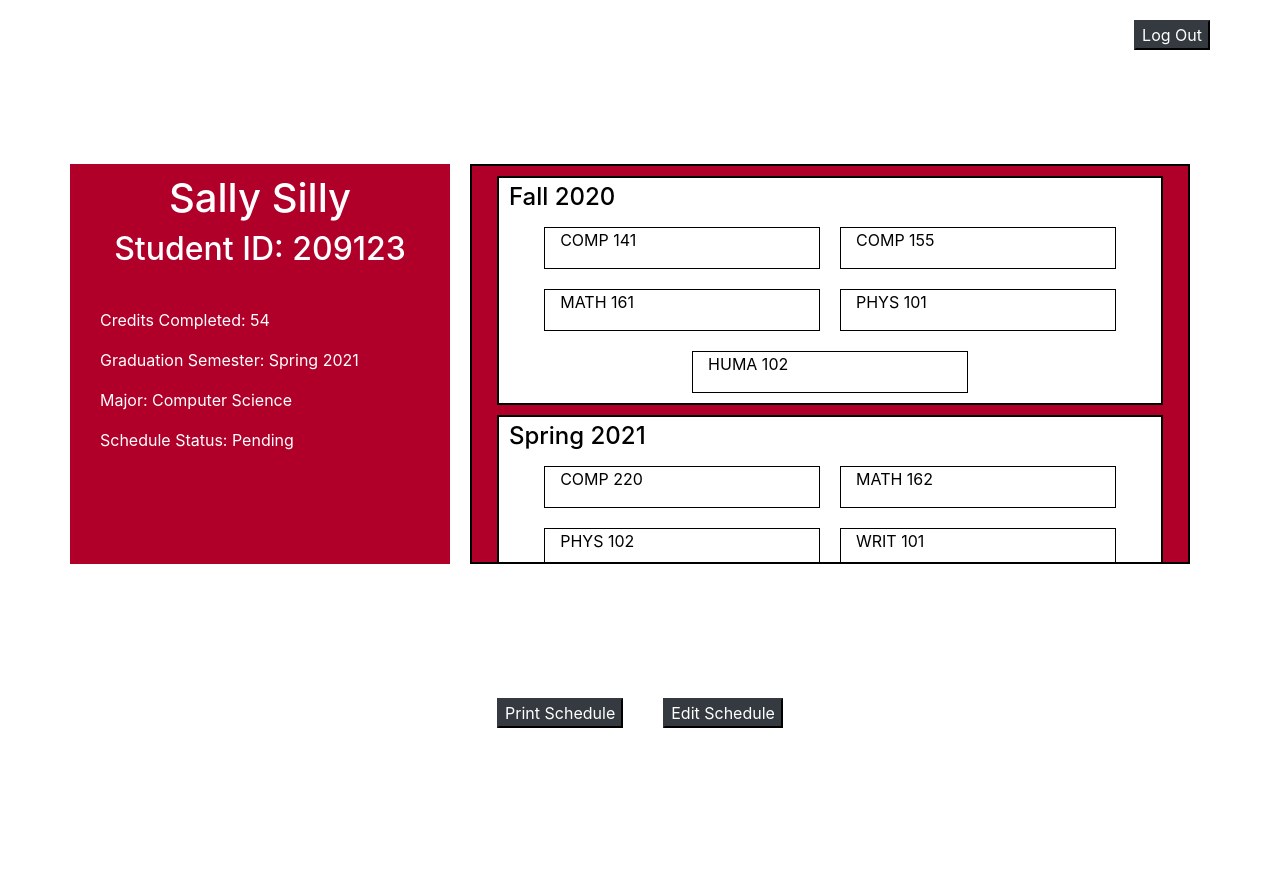
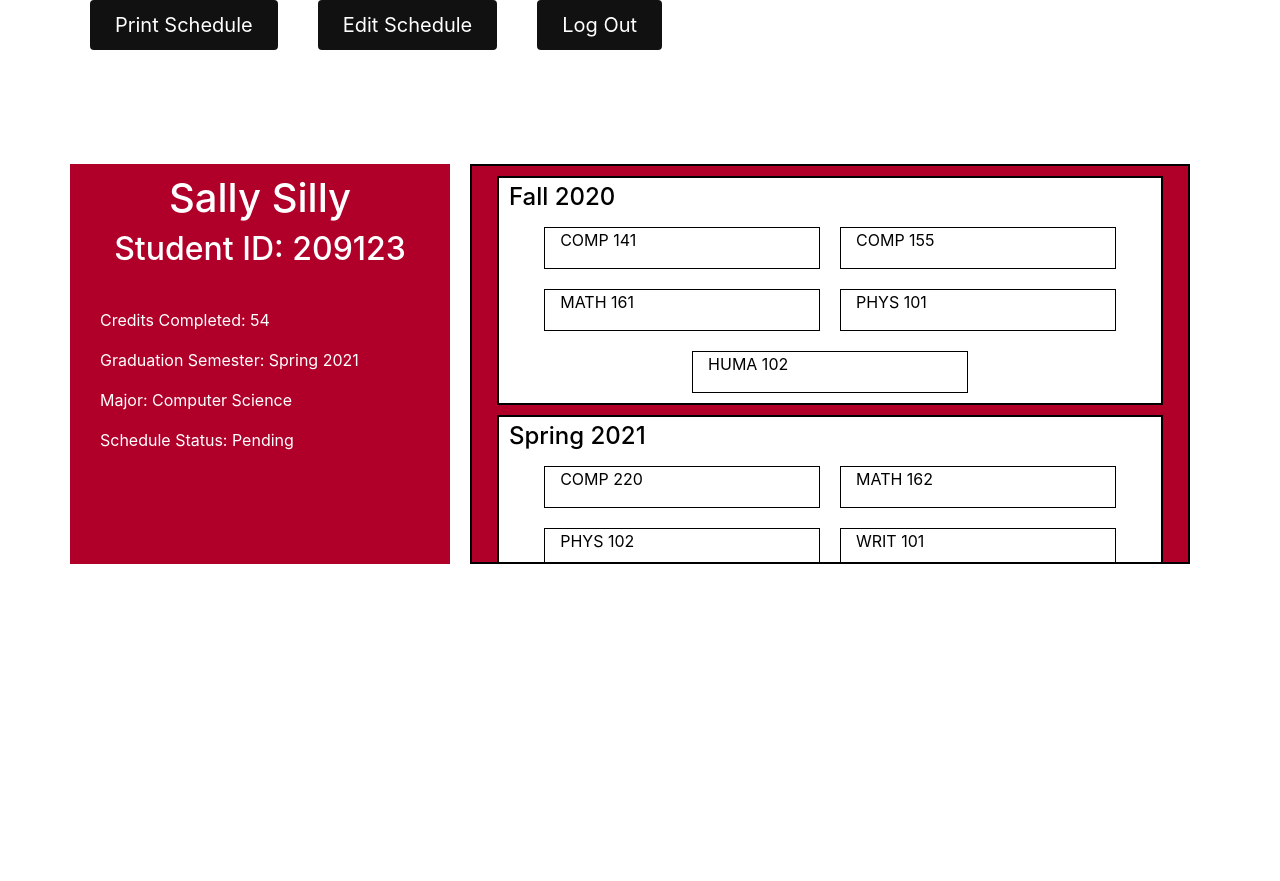
Before and after one commit to redParrot17/Senior-Project-CAZM, a Flask app: template templates/studentLanding.html in a window 1280 px wide. Shown: the top 881 px of the page. Run offline with Flask 2, Linux system fonts and the light colour scheme; the template is opened without the code that fills it, so the values that code supplies are empty; some libraries are stand-ins or nearby versions.

Commit message:
started changing design on student landing page

```diff
--- /dev/null
+++ b/static/css/studentPage.css
@@ -0,0 +1,12 @@
+/* CSS used for both student landing page
+    and advisor viewing student page */
+
+.hb-btn {
+    font-size: 20px;
+    cursor: pointer;
+    background-color: #111;
+    color: white;
+    padding: 10px 25px;
+    margin: 0px 20px;
+    border: none;
+}
--- a/templates/advisorViewingStudent.html
+++ b/templates/advisorViewingStudent.html
@@ -3,7 +3,7 @@
     <head>
         <title>Student Profile</title>
         <meta charset="utf-8">
-        <meta name="viewport" content="width=device-width", initial-scale=1">
+        <meta name="viewport" content="width=device-width, initial-scale=1">
         <link rel="stylesheet" href="https://maxcdn.bootstrapcdn.com/bootstrap/4.5.2/css/bootstrap.min.css">
         <link rel="stylesheet" href="project.css">
         <script src="https://ajax.googleapis.com/ajax/libs/jquery/3.5.1/jquery.min.js"></script>
--- a/templates/studentLanding.html
+++ b/templates/studentLanding.html
@@ -6,6 +6,7 @@
         <meta name="viewport" content="width=device-width", initial-scale=1">
         <link rel="stylesheet" href="https://maxcdn.bootstrapcdn.com/bootstrap/4.5.2/css/bootstrap.min.css">
         <link rel="stylesheet" href="project.css">
+        <link rel="stylesheet" href="/static/css/studentPage.css">
         <script src="https://ajax.googleapis.com/ajax/libs/jquery/3.5.1/jquery.min.js"></script>
         <script src="https://cdnjs.cloudflare.com/ajax/libs/popper.js/1.16.0/umd/popper.min.js"></script>
         <script src="https://maxcdn.bootstrapcdn.com/bootstrap/4.5.2/js/bootstrap.min.js"></script>
@@ -13,8 +14,10 @@
 
     <body>
         <div class="container">
-            <div class="row justify-content-end" style="margin-top: 20px;">
-                <button type="button" class="btn-dark">Log Out</button>
+            <div class="row">
+                <button type="button" class="hb-btn rounded">Print Schedule</button>
+                <button type="button" class="hb-btn rounded">Edit Schedule</button>
+                <button class="hb-btn rounded">Log Out</button>
             </div>
             <div class="row">
                 <div class="col-4 bg-gcc-primary student-info">
@@ -315,10 +318,6 @@
                     </div>
                 </div>
             </div>
-            <div class="row justify-content-center">
-                <button type="button" class="btn-dark btn-gcc">Print Schedule</button>
-                <button type="button" class="btn-dark btn-gcc">Edit Schedule</button>
-            </div>
         </div>
     </body>
 </html>
```
